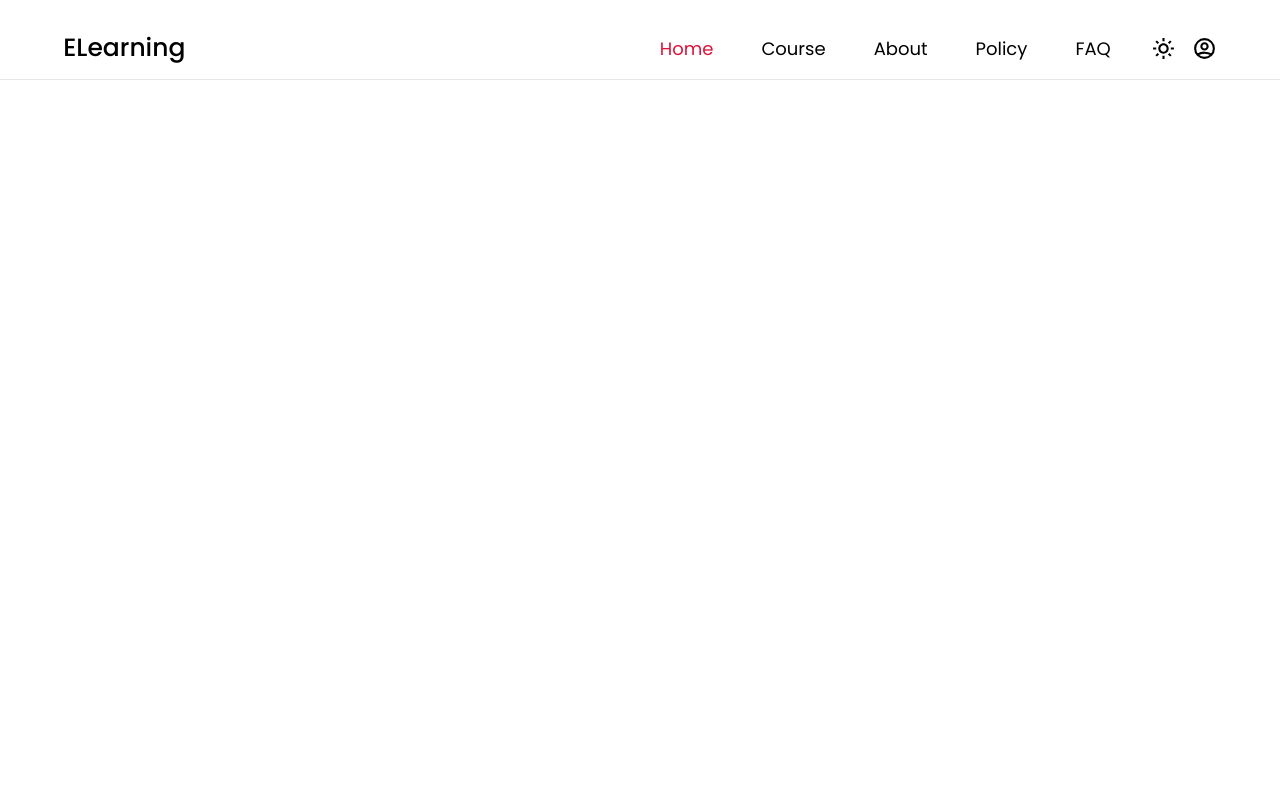
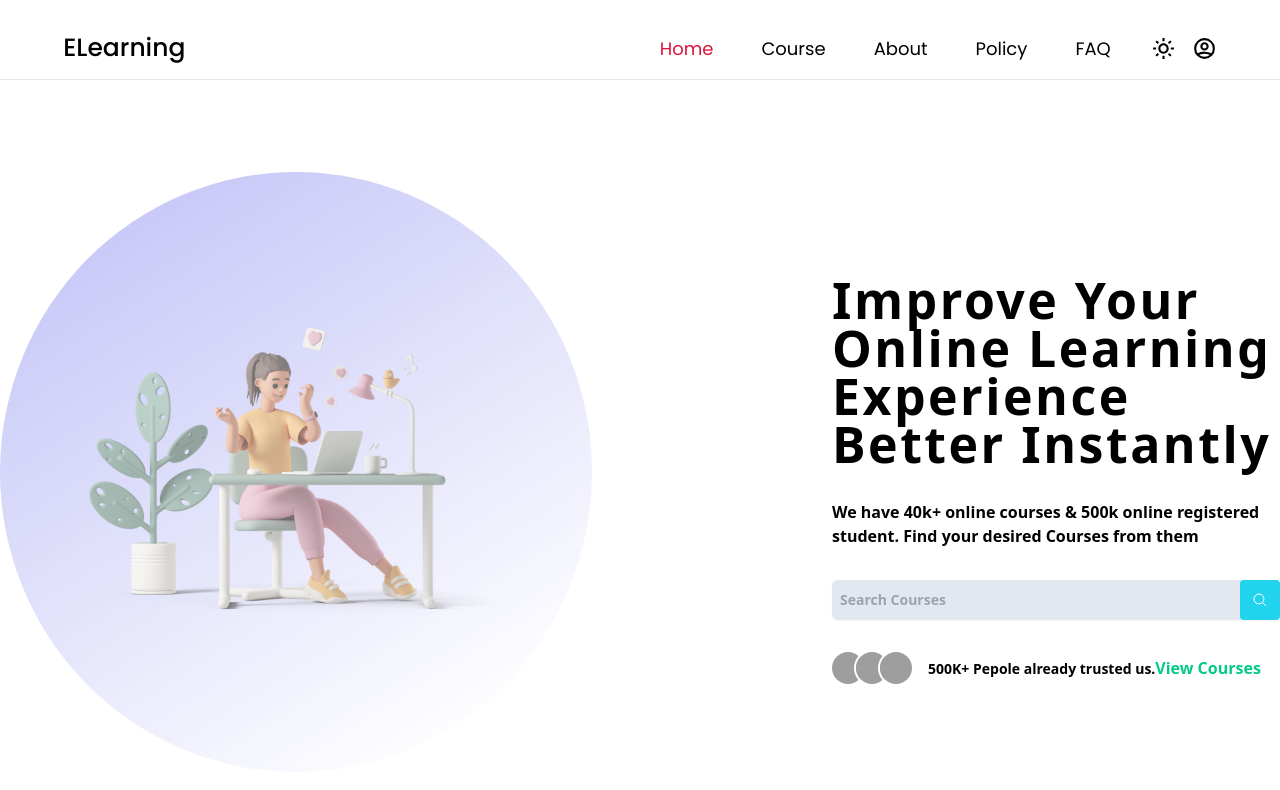
Before and after one commit to Mohammed-Shaaban-Ali/LMS-Frontend, a Next.js app: page / in a window 1280 px wide. Shown: the top 790 px of the page. Built offline with nearby package versions, Linux system fonts and the light colour scheme; grey boxes are pictures that could not be loaded.

Commit message:
hero section

```diff
--- /dev/null
+++ b/app/Route/Hero.tsx
@@ -0,0 +1,87 @@
+import Image from "next/image";
+import React from "react";
+import { BiSearch } from "react-icons/bi";
+import HeroImage from "../../public/Image/banner-img-1.png";
+
+const Hero = () => {
+  return (
+    <section className="w-full lg:flex h-[100vh] items-center gap-60 lg:container lg:mx-auto">
+      {/* Left */}
+      <div className="top-[100px] lg:top-[unset] mt-10 mb-14 lg:w-[600px] lg:h-[600px] h-[50vh] rounded-[50%] hero-animation z-[-1] flex items-center justify-center">
+        <Image
+          src={HeroImage}
+          alt="Hero"
+          className="object-contain  w-[70%] lg:max-w-[75%] h-auto z-10"
+        />
+      </div>
+
+      {/* Right */}
+      <div className="lg:max-w-[35%] flex flex-col items-start  gap-8  text-black dark:text-white ">
+        <h2 className="text-[50px] font-bold leading-[48px] font-sans tracking-wider">
+          Improve Your Online Learning Experience Better Instantly
+        </h2>
+        <p className="font-semibold font-sans ">
+          We have 40k+ online courses & 500k online registered student. Find
+          your desired Courses from them
+        </p>
+        <div className="relative w-full">
+          <input
+            type="text"
+            id="Search"
+            placeholder="Search Courses"
+            className="w-full p-2 font-bold text-white dark:text-black  bg-slate-200 dark:bg-gray-700  rounded-md border-gray-200 py-2.5 pe-10 shadow-sm sm:text-sm"
+          />
+          <span className="absolute inset-y-0 end-0 grid w-10 bg-cyan-400 rounded place-content-center">
+            <button type="button" className="text-white font-bold text-xl">
+              <svg
+                xmlns="http://www.w3.org/2000/svg"
+                fill="none"
+                viewBox="0 0 24 24"
+                strokeWidth="1.5"
+                stroke="currentColor"
+                className="h-4 w-4"
+              >
+                <path
+                  strokeLinecap="round"
+                  strokeLinejoin="round"
+                  d="M21 21l-5.197-5.197m0 0A7.5 7.5 0 105.196 5.196a7.5 7.5 0 0010.607 10.607z"
+                />
+              </svg>
+            </button>
+          </span>
+        </div>
+        <div className=" flex items-center justify-center gap-x-4">
+          <div className="hidden sm:block -space-x-2 overflow-hidden">
+            <Image
+              className="inline-block h-8 w-8  rounded-full ring-2 ring-white"
+              src="https://images.unsplash.com/photo-1491528323818-fdd1faba62cc?ixlib=rb-1.2.1&ixid=eyJhcHBfaWQiOjEyMDd9&auto=format&fit=facearea&facepad=2&w=256&h=256&q=80"
+              alt="avatar"
+              width={32}
+              height={32}
+            />
+            <Image
+              className="inline-block h-8 w-8  rounded-full ring-2 ring-white"
+              src="https://images.unsplash.com/photo-1550525811-e5869dd03032?ixlib=rb-1.2.1&auto=format&fit=facearea&facepad=2&w=256&h=256&q=80"
+              alt="avatar"
+              width={32}
+              height={32}
+            />
+            <Image
+              className="inline-block h-8 w-8 rounded-full ring-2 ring-white"
+              src="https://images.unsplash.com/photo-1500648767791-00dcc994a43e?ixlib=rb-1.2.1&ixid=eyJhcHBfaWQiOjEyMDd9&auto=format&fit=facearea&facepad=2.25&w=256&h=256&q=80"
+              alt="avatar"
+              width={32}
+              height={32}
+            />
+          </div>
+          <p className="font-semibold text-sm font-sans  ">
+            500K+ Pepole already trusted us.
+            <span className="text-[#04ca88] text-[16px]">View Courses</span>
+          </p>
+        </div>
+      </div>
+    </section>
+  );
+};
+
+export default Hero;
--- a/app/components/Header.tsx
+++ b/app/components/Header.tsx
@@ -26,11 +26,11 @@ const Header: FC<Props> = ({ activeItem, setOpen }) => {
     if (e.target.id === "screen") setOpenSidbar(false);
   };
   return (
-    <div className="w-full relative">
+    <div className="w-full relative container mx-auto">
       <div
         className={`${
           avtive
-            ? "dark:bg-opacity-50-50 dark:bg-gradient-to-b w-full border-b  dark:border-[#ffffff1c] dark:from-gray-900 dark:to-black fixed top-0 left-0  z-[80]  shadow-xl duration-500"
+            ? "dark:bg-opacity-50 dark:bg-gradient-to-b w-full border-b  dark:border-[#ffffff1c] dark:from-gray-900 dark:to-black fixed top-0 left-0  z-[80]  shadow-xl duration-500"
             : " h-[80px] z-[80] dark:shadow w-full border-b  dark:border-[#ffffff1c]"
         } `}
       >
--- a/app/globals.css
+++ b/app/globals.css
@@ -23,10 +23,10 @@ body {
 .hero-animation {
   background-image: linear-gradient(
     147.92deg,
-    hsla(239, 76%, 53%, 0.456) 10,
-    41%,
+    hsla(239, 76%, 53%, 0.456) 10%,
     hsla(0, 0%, 100%, 0) 89.25%
   );
+
   animation: changeBackgroundColor 8s infinite alternate;
 }
 @keyframes changeBackgroundColor {
@@ -41,12 +41,12 @@ body {
     opacity: 0.8;
   }
   50% {
+    opacity: 0.7;
+  }
+  66.67% {
     opacity: 0.6;
   }
-  66.67% {
+  83.33% {
     opacity: 0.5;
   }
-  83.33% {
-    opacity: 0.4;
-  }
 }
--- a/app/layout.tsx
+++ b/app/layout.tsx
@@ -20,7 +20,7 @@ export default function RootLayout({
   children: React.ReactNode;
 }) {
   return (
-    <html lang="en">
+    <html lang="en" suppressHydrationWarning={true}>
       <body
         className={`${poppins.variable} ${Josefin.variable} !bg-white bg-no-repeat dark:bg-gradient-to-b dark:from-gray-900 dark:to-black duration-300`}
       >
--- a/app/page.tsx
+++ b/app/page.tsx
@@ -2,6 +2,7 @@
 import { FC, useState } from "react";
 import Heading from "./utils/Heading";
 import Header from "./components/Header";
+import Hero from "./Route/Hero";
 interface Props {}
 
 const Page: FC<Props> = (props) => {
@@ -15,6 +16,7 @@ const Page: FC<Props> = (props) => {
         description="Transform your learning experience with our state-of-the-art Learning Management System. Explore a variety of courses, interactive modules, and advanced features designed to enhance education and training. Join today for a seamless and effective online learning journey."
       />
       <Header open={open} setOpen={setOpen} activeItem={activeItem} />
+      <Hero />
     </div>
   );
 };
--- a/next.config.js
+++ b/next.config.js
@@ -1,4 +1,9 @@
 /** @type {import('next').NextConfig} */
-const nextConfig = {}
+const nextConfig = {
+  reactStrictMode: true,
+  images: {
+    domains: ["images.unsplash.com", "www.svgrepo.com", "randomuser.me"], // Add any other domains you need here
+  },
+};
 
-module.exports = nextConfig
+module.exports = nextConfig;
```
Also changed, not shown: public/Image/banner-img-1.png (added).
